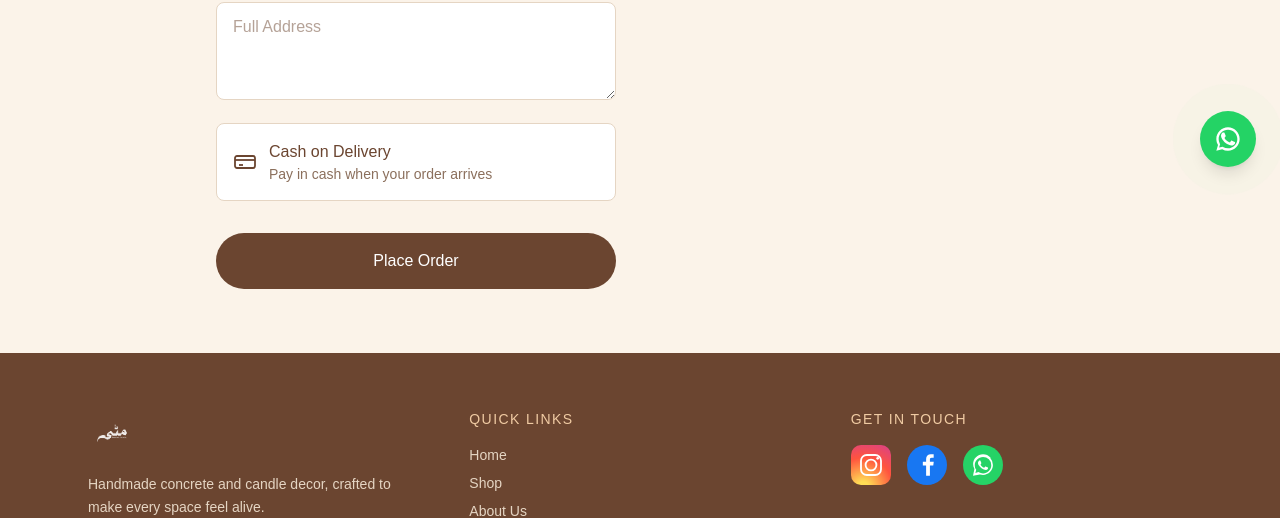
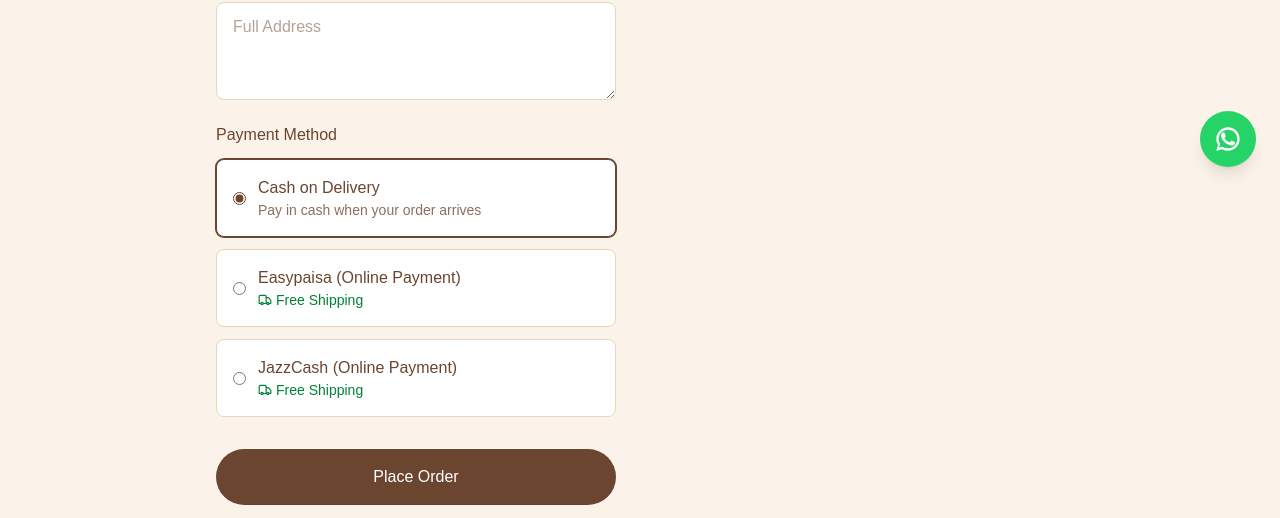
Before and after one commit to umairnaseem123/mitti-client, a Next.js app: page /checkout in a window 1280 px wide. Shown: the part 609-1127 px from the top of the page. Built offline with nearby package versions, Linux system fonts and the light colour scheme; no server answers; a web font is replaced by a local one.

Commit message:
Add JazzCash/Easypaisa QR payment with free shipping and fix checkout total display bug

```diff
--- a/src/app/checkout/page.js
+++ b/src/app/checkout/page.js
@@ -2,18 +2,17 @@
 
 import { useEffect, useState } from "react";
 import { useRouter } from "next/navigation";
+
 import api from "@/lib/api";
+import { Truck } from "lucide-react";
 
 export default function CheckoutPage() {
   const router = useRouter();
   const [cart, setCart] = useState([]);
-  const [settings, setSettings] = useState({
-    taxPercentage: 0,
-    codExtraCharge: 0,
-    deliveryCharge: 300,
-  });
+  const [settings, setSettings] = useState(null);
   const [submitting, setSubmitting] = useState(false);
   const [error, setError] = useState("");
+  const [paymentMethod, setPaymentMethod] = useState("cod"); // "cod" | "easypaisa" | "jazzcash"
 
   const [form, setForm] = useState({
     name: "",
@@ -34,6 +33,7 @@ export default function CheckoutPage() {
       setSettings(res.data);
     } catch (error) {
       console.error("Error fetching settings:", error);
+      setSettings({ taxPercentage: 0, codExtraCharge: 0, deliveryCharge: 300 });
     }
   };
 
@@ -41,10 +41,16 @@ export default function CheckoutPage() {
     setForm({ ...form, [e.target.name]: e.target.value });
   };
 
+  const isOnlinePayment = paymentMethod !== "cod";
+
   const subtotal = cart.reduce((sum, item) => sum + item.price * item.qty, 0);
-  const taxAmount = (subtotal * (settings.taxPercentage || 0)) / 100;
-  const codCharge = settings.codExtraCharge || 0;
-  const deliveryCharge = settings.deliveryCharge ?? 300;
+  const taxAmount = settings
+    ? (subtotal * (settings.taxPercentage || 0)) / 100
+    : 0;
+  const codCharge = !isOnlinePayment ? settings?.codExtraCharge || 0 : 0;
+  const deliveryCharge = isOnlinePayment
+    ? 0
+    : (settings?.deliveryCharge ?? 300);
   const total = subtotal + taxAmount + codCharge + deliveryCharge;
 
   const handleSubmit = async (e) => {
@@ -71,12 +77,11 @@ export default function CheckoutPage() {
         qty: item.qty,
       }));
 
-      // Save order summary so the confirmation page can build a WhatsApp message
       const orderSummary = {
         customer: form,
         items: orderItems,
         totalAmount: total,
-        paymentMethod: "cod",
+        paymentMethod,
       };
       localStorage.setItem("mitti_last_order", JSON.stringify(orderSummary));
 
@@ -84,11 +89,11 @@ export default function CheckoutPage() {
         customer: form,
         items: orderItems,
         totalAmount: total,
-        paymentMethod: "cod",
+        paymentMethod,
       });
 
       localStorage.removeItem("mitti_cart");
-      router.push("/order-confirmation?success=true&method=cod");
+      router.push(`/order-confirmation?success=true&method=${paymentMethod}`);
     } catch (err) {
       console.error(err);
       setError("Something went wrong. Please try again.");
@@ -148,32 +153,128 @@ export default function CheckoutPage() {
               className="w-full px-4 py-3 border border-[#E5D5C3] rounded-lg text-[#6B4530] bg-white"
             />
 
-            <div className="bg-white border border-[#E5D5C3] rounded-lg p-4 flex items-center gap-3">
-              <svg
-                className="w-6 h-6 text-[#6B4530] flex-shrink-0"
-                viewBox="0 0 24 24"
-                fill="none"
-                stroke="currentColor"
-                strokeWidth="1.8"
+            {/* Payment Method Selection */}
+            <div className="space-y-3">
+              <p className="text-[#6B4530] font-medium">Payment Method</p>
+
+              {/* COD Option */}
+              <label
+                className={`block bg-white border rounded-lg p-4 cursor-pointer transition ${
+                  paymentMethod === "cod"
+                    ? "border-[#6B4530] ring-1 ring-[#6B4530]"
+                    : "border-[#E5D5C3]"
+                }`}
               >
-                <rect x="2" y="6" width="20" height="12" rx="2" />
-                <path d="M2 10h20" />
-                <path d="M6 15h4" />
-              </svg>
+                <div className="flex items-center gap-3">
+                  <input
+                    type="radio"
+                    name="paymentMethod"
+                    checked={paymentMethod === "cod"}
+                    onChange={() => setPaymentMethod("cod")}
+                    className="accent-[#6B4530]"
+                  />
                   <div>
-                <p className="text-[#6B4530] font-medium">Cash on Delivery</p>
+                    <p className="text-[#6B4530] font-medium">
+                      Cash on Delivery
+                    </p>
                     <p className="text-[#8B6F5C] text-sm">
                       Pay in cash when your order arrives
-                  {codCharge > 0 && ` (+Rs. ${codCharge})`}
+                      {settings?.codExtraCharge > 0 &&
+                        ` (+Rs. ${settings.codExtraCharge})`}
                     </p>
                   </div>
+                </div>
+              </label>
+
+              {/* Easypaisa Option */}
+              <label
+                className={`block bg-white border rounded-lg p-4 cursor-pointer transition ${
+                  paymentMethod === "easypaisa"
+                    ? "border-[#6B4530] ring-1 ring-[#6B4530]"
+                    : "border-[#E5D5C3]"
+                }`}
+              >
+                <div className="flex items-center gap-3">
+                  <input
+                    type="radio"
+                    name="paymentMethod"
+                    checked={paymentMethod === "easypaisa"}
+                    onChange={() => setPaymentMethod("easypaisa")}
+                    className="accent-[#6B4530]"
+                  />
+                  <div>
+                    <p className="text-[#6B4530] font-medium">
+                      Easypaisa (Online Payment)
+                    </p>
+                    <p className="text-green-700 text-sm font-medium flex items-center gap-1">
+                      <Truck size={14} /> Free Shipping
+                    </p>
+                  </div>
+                </div>
+              </label>
+
+              {/* JazzCash Option */}
+              <label
+                className={`block bg-white border rounded-lg p-4 cursor-pointer transition ${
+                  paymentMethod === "jazzcash"
+                    ? "border-[#6B4530] ring-1 ring-[#6B4530]"
+                    : "border-[#E5D5C3]"
+                }`}
+              >
+                <div className="flex items-center gap-3">
+                  <input
+                    type="radio"
+                    name="paymentMethod"
+                    checked={paymentMethod === "jazzcash"}
+                    onChange={() => setPaymentMethod("jazzcash")}
+                    className="accent-[#6B4530]"
+                  />
+                  <div>
+                    <p className="text-[#6B4530] font-medium">
+                      JazzCash (Online Payment)
+                    </p>
+                    <p className="text-green-700 text-sm font-medium flex items-center gap-1">
+                      <Truck size={14} /> Free Shipping
+                    </p>
+                  </div>
+                </div>
+              </label>
+
+              {/* QR Code Display */}
+              {isOnlinePayment && (
+                <div className="bg-white border border-[#E5D5C3] rounded-lg p-6 text-center">
+                  <p className="text-[#6B4530] font-medium mb-4">
+                    Scan the QR code below to pay via{" "}
+                    {paymentMethod === "easypaisa" ? "Easypaisa" : "JazzCash"}
+                  </p>
+                  <div className="flex justify-center mb-4">
+                    <img
+                      src={
+                        paymentMethod === "easypaisa"
+                          ? "/easypaisa-qr.jpg"
+                          : "/jazzcash-qr.jpg"
+                      }
+                      alt={`${paymentMethod} QR Code`}
+                      width={220}
+                      height={220}
+                      className="rounded-lg border border-[#E5D5C3]"
+                    />
+                  </div>
+                  <p className="text-[#8B6F5C] text-sm">
+                    Scan this QR code using{" "}
+                    {paymentMethod === "easypaisa" ? "Easypaisa" : "JazzCash"}{" "}
+                    app, complete the payment, then send a screenshot on
+                    WhatsApp to confirm your order.
+                  </p>
+                </div>
+              )}
             </div>
 
             {error && <p className="text-red-600 text-sm">{error}</p>}
 
             <button
               type="submit"
-              disabled={submitting}
+              disabled={submitting || !settings}
               className="w-full bg-[#6B4530] text-white py-4 rounded-full font-medium hover:bg-[#8B6F5C] transition disabled:opacity-50 mt-4"
             >
               {submitting ? "Processing..." : "Place Order"}
@@ -203,6 +304,12 @@ export default function CheckoutPage() {
 
             <hr className="border-[#E5D5C3]" />
 
+            {!settings ? (
+              <p className="text-[#8B6F5C] text-sm text-center py-4">
+                Loading order summary...
+              </p>
+            ) : (
+              <>
                 <div className="flex justify-between text-sm">
                   <span className="text-[#8B6F5C]">Subtotal</span>
                   <span className="text-[#6B4530]">Rs. {subtotal}</span>
@@ -210,7 +317,11 @@ export default function CheckoutPage() {
 
                 <div className="flex justify-between text-sm">
                   <span className="text-[#8B6F5C]">Delivery Charge</span>
+                  {isOnlinePayment ? (
+                    <span className="text-green-700 font-medium">FREE</span>
+                  ) : (
                     <span className="text-[#6B4530]">Rs. {deliveryCharge}</span>
+                  )}
                 </div>
 
                 {settings.taxPercentage > 0 && (
@@ -237,6 +348,8 @@ export default function CheckoutPage() {
                   <span className="text-[#6B4530]">Total</span>
                   <span className="text-[#6B4530]">Rs. {total.toFixed(0)}</span>
                 </div>
+              </>
+            )}
           </div>
         </div>
       </section>
--- a/src/app/order-confirmation/page.js
+++ b/src/app/order-confirmation/page.js
@@ -5,6 +5,12 @@ import Link from "next/link";
 
 // Your business WhatsApp number (with country code, no + or spaces)
 const OWNER_WHATSAPP_NUMBER = "923290175894";
+
+function getPaymentLabel(method) {
+  if (method === "easypaisa") return "Easypaisa (Online)";
+  if (method === "jazzcash") return "JazzCash (Online)";
+  return "Cash on Delivery";
+}
 
 function ConfirmationContent() {
   const searchParams = useSearchParams();
@@ -19,6 +25,8 @@ function ConfirmationContent() {
     }
   }, []);
 
+  const isOnlinePayment = method === "easypaisa" || method === "jazzcash";
+
   const buildWhatsAppMessage = () => {
     if (!order) return "";
 
@@ -28,6 +36,11 @@ function ConfirmationContent() {
       )
       .join("\n");
 
+    const paymentLine = isOnlinePayment
+      ? `Payment Method: ${getPaymentLabel(order.paymentMethod)}\n` +
+        `I have sent the payment via QR code — screenshot attached below for confirmation.\n`
+      : `Payment Method: ${getPaymentLabel(order.paymentMethod)}\n`;
+
     const message =
       `Hi! I just placed an order on Mitti:\n\n` +
       `Name: ${order.customer.name}\n` +
@@ -35,8 +48,8 @@ function ConfirmationContent() {
       `Address: ${order.customer.address}\n\n` +
       `Items:\n${itemsList}\n\n` +
       `Total: Rs. ${order.totalAmount.toFixed(0)}\n` +
-      `Payment Method: ${order.paymentMethod === "cod" ? "Cash on Delivery" : "Card"}\n\n` +
-      `Please confirm my order. Thank you!`;
+      paymentLine +
+      `\nPlease confirm my order. Thank you!`;
 
     return encodeURIComponent(message);
   };
@@ -60,6 +73,8 @@ function ConfirmationContent() {
             <p className="text-[#8B6F5C] mb-8">
               {method === "cod"
                 ? "Your order will be delivered soon. Payment is due on arrival."
+                : isOnlinePayment
+                ? "Please send your payment screenshot on WhatsApp so we can confirm your order."
                 : "Your payment was successful and your order is being processed."}
             </p>
 
@@ -78,9 +93,18 @@ function ConfirmationContent() {
                   <path d="M17.472 14.382c-.297-.149-1.758-.867-2.03-.967-.273-.099-.471-.148-.67.15-.197.297-.767.966-.94 1.164-.173.199-.347.223-.644.075-.297-.15-1.255-.463-2.39-1.475-.883-.788-1.48-1.761-1.653-2.059-.173-.297-.018-.458.13-.606.134-.133.298-.347.446-.52.149-.174.198-.298.298-.497.099-.198.05-.371-.025-.52-.075-.149-.669-1.612-.916-2.207-.242-.579-.487-.5-.669-.51-.173-.008-.371-.01-.57-.01-.198 0-.52.074-.792.372-.272.297-1.04 1.016-1.04 2.479 0 1.462 1.065 2.875 1.213 3.074.149.198 2.096 3.2 5.077 4.487.709.306 1.262.489 1.694.625.712.227 1.36.195 1.871.118.571-.085 1.758-.719 2.006-1.413.248-.694.248-1.29.173-1.414-.074-.124-.272-.198-.57-.347z" />
                   <path d="M12.001 2C6.478 2 2 6.477 2 12c0 1.88.525 3.638 1.436 5.135L2 22l4.995-1.312A9.953 9.953 0 0012 22c5.523 0 10-4.477 10-10S17.523 2 12.001 2zm0 18.001a7.96 7.96 0 01-4.276-1.24l-.307-.183-3.006.79.803-2.933-.2-.302A7.96 7.96 0 014 12c0-4.411 3.589-8 8.001-8 4.411 0 8 3.589 8 8s-3.589 8.001-8 8.001z" />
                 </svg>
-                Confirm Order on WhatsApp
+                {isOnlinePayment
+                  ? "Send Payment Screenshot on WhatsApp"
+                  : "Confirm Order on WhatsApp"}
               </a>
             )}
+
+            {isOnlinePayment && (
+              <p className="text-xs text-[#C1653A] mb-2 font-medium">
+                Important: Please attach your payment screenshot in the WhatsApp chat before sending.
+              </p>
+            )}
+
             <p className="text-xs text-[#8B6F5C] mb-6">
               Tap the button above and hit send — it helps us process your order
               faster.
```
Also changed, not shown: public/easypaisa-qr.jpg (added), public/jazzcash-qr.jpg (added). Lines whose indentation alone changed are shown as unchanged.
